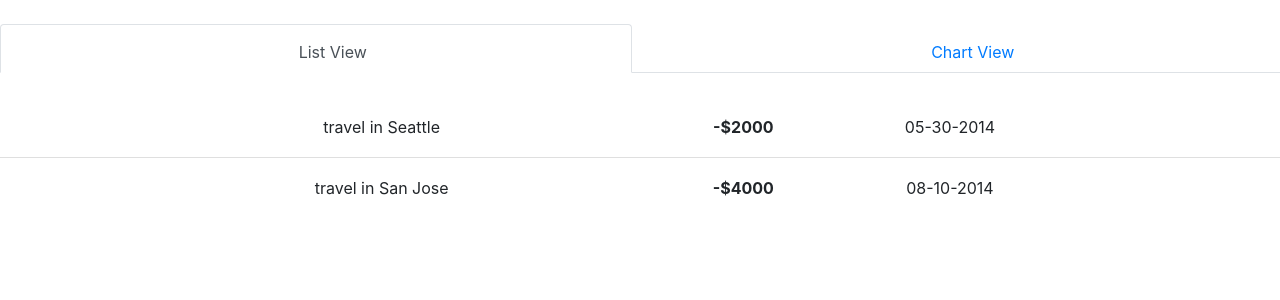
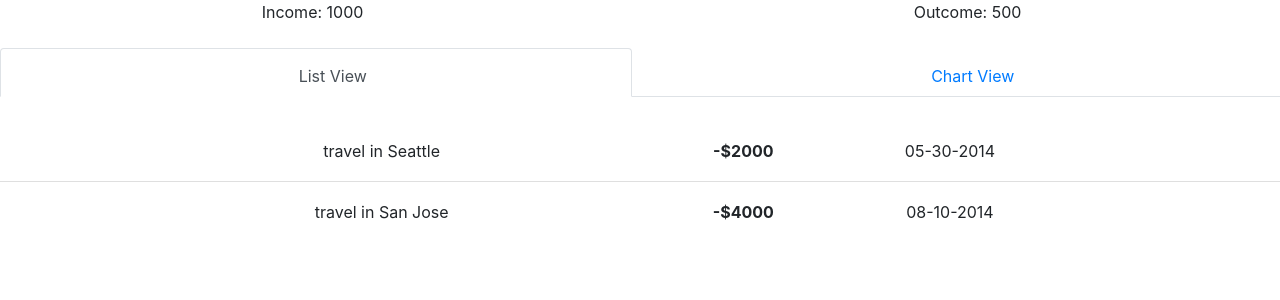
Before and after one commit to cutePanda123/invoice-app, a React (Create React App) app: page / in a window 1280 px wide. Shown: the top 300 px of the page. Built offline with nearby package versions, Linux system fonts and the light colour scheme; some icons are missing.

Commit message:
added spending summary component

```diff
--- a/src/App.js
+++ b/src/App.js
@@ -3,6 +3,7 @@ import './App.css';
 import TransactionList from './components/TransactionList';
 import ViewTab from './components/ViewTab';
 import Constants from './utilility';
+import SpendingSummary from './components/SpendingSummary';
 
 const items = [
   {
@@ -34,6 +35,10 @@ const items = [
 function App() {
   return (
     <div className="App">
+      <SpendingSummary
+        income={1000}
+        outcome={500}
+      />
       <ViewTab
         activeViewName={Constants.LIST_VIEW_NAME}
         onClickTab={
--- /dev/null
+++ b/src/components/SpendingSummary.js
@@ -0,0 +1,25 @@
+import React from 'react';
+import PropTypes from 'prop-types';
+
+const SpendingSummary = ({income, outcome}) => {
+    return (
+        <div className="containers">
+            <div className="row">
+                <div className="col">Income: {income}</div>
+                <div className="col">Outcome: {outcome}</div>
+            </div>
+        </div>
+    );
+}
+
+SpendingSummary.propTypes = {
+    income: PropTypes.number.isRequired,
+    outcome: PropTypes.number.isRequired
+}
+
+SpendingSummary.defaultProps = {
+    income: 0,
+    outcome: 0
+}
+
+export default SpendingSummary;
```
